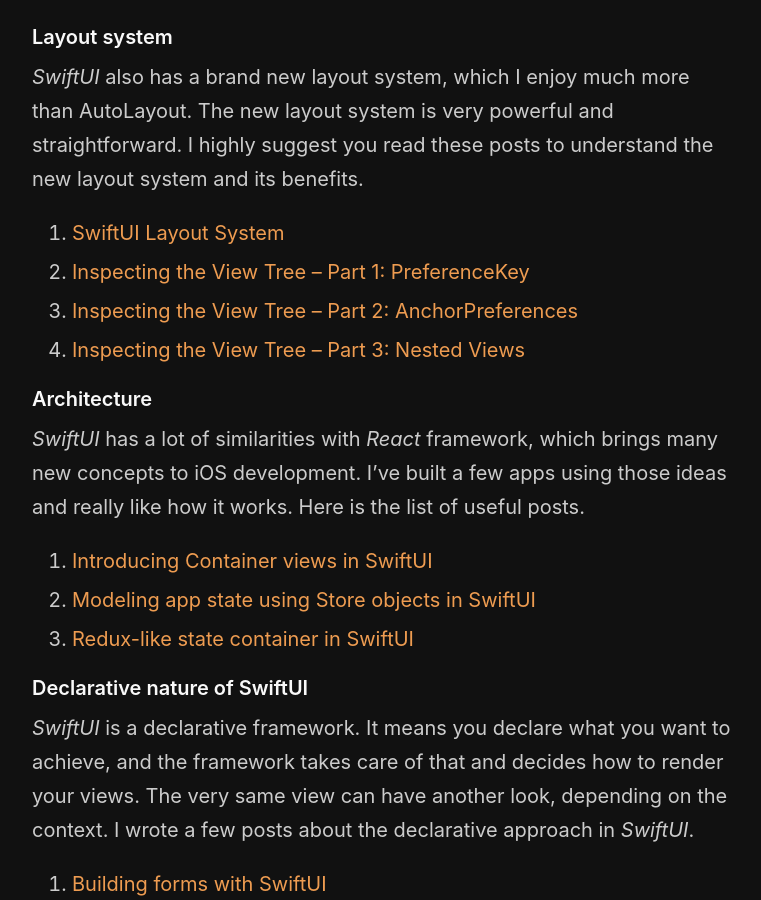
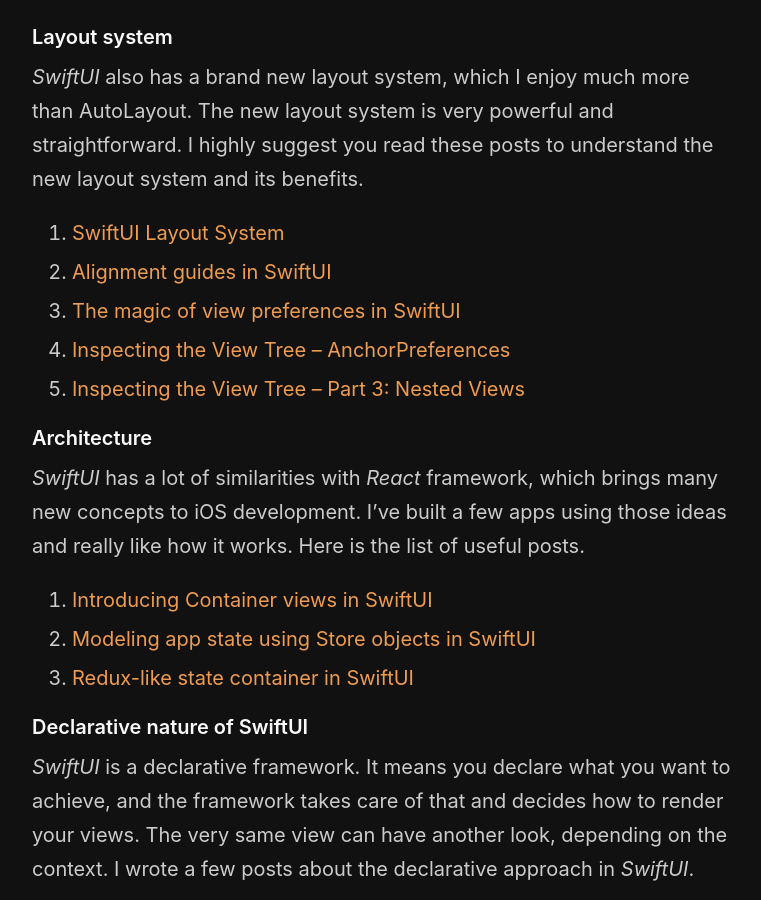
Before and after one commit to mecid/mecid.github.io, a Jekyll site: the page built from _posts/2019-12-31-swiftui-learning-curve-in-2019.md, in a window 1280 px wide and 900 px high, scrolled down 858 px. Shown: the whole window, without its empty margins (258-1019 px from the left). Built offline with Jekyll 4.4.1, drawn with Linux system fonts in a browser that asks for light colours.

Commit message:
Update 2019-12-31-swiftui-learning-curve-in-2019.md

```diff
--- a/_posts/2019-12-31-swiftui-learning-curve-in-2019.md
+++ b/_posts/2019-12-31-swiftui-learning-curve-in-2019.md
@@ -17,9 +17,10 @@
 *SwiftUI* also has a brand new layout system, which I enjoy much more than AutoLayout. The new layout system is very powerful and straightforward. I highly suggest you read these posts to understand the new layout system and its benefits.
 
 1. [SwiftUI Layout System](https://kean.github.io/post/swiftui-layout-system)
-2. [Inspecting the View Tree – Part 1: PreferenceKey](https://swiftui-lab.com/communicating-with-the-view-tree-part-1/)
-3. [Inspecting the View Tree – Part 2: AnchorPreferences](https://swiftui-lab.com/communicating-with-the-view-tree-part-2/)
-4. [Inspecting the View Tree – Part 3: Nested Views](https://swiftui-lab.com/communicating-with-the-view-tree-part-3/)
+2. [Alignment guides in SwiftUI](/2020/03/11/alignment-guides-in-swiftui/)
+3. [The magic of view preferences in SwiftUI](/2020/01/15/the-magic-of-view-preferences-in-swiftui/)
+4. [Inspecting the View Tree – AnchorPreferences](https://swiftui-lab.com/communicating-with-the-view-tree-part-2/)
+5. [Inspecting the View Tree – Part 3: Nested Views](https://swiftui-lab.com/communicating-with-the-view-tree-part-3/)
 
 #### Architecture
 *SwiftUI* has a lot of similarities with *React* framework, which brings many new concepts to iOS development. I've built a few apps using those ideas and really like how it works. Here is the list of useful posts.
```
